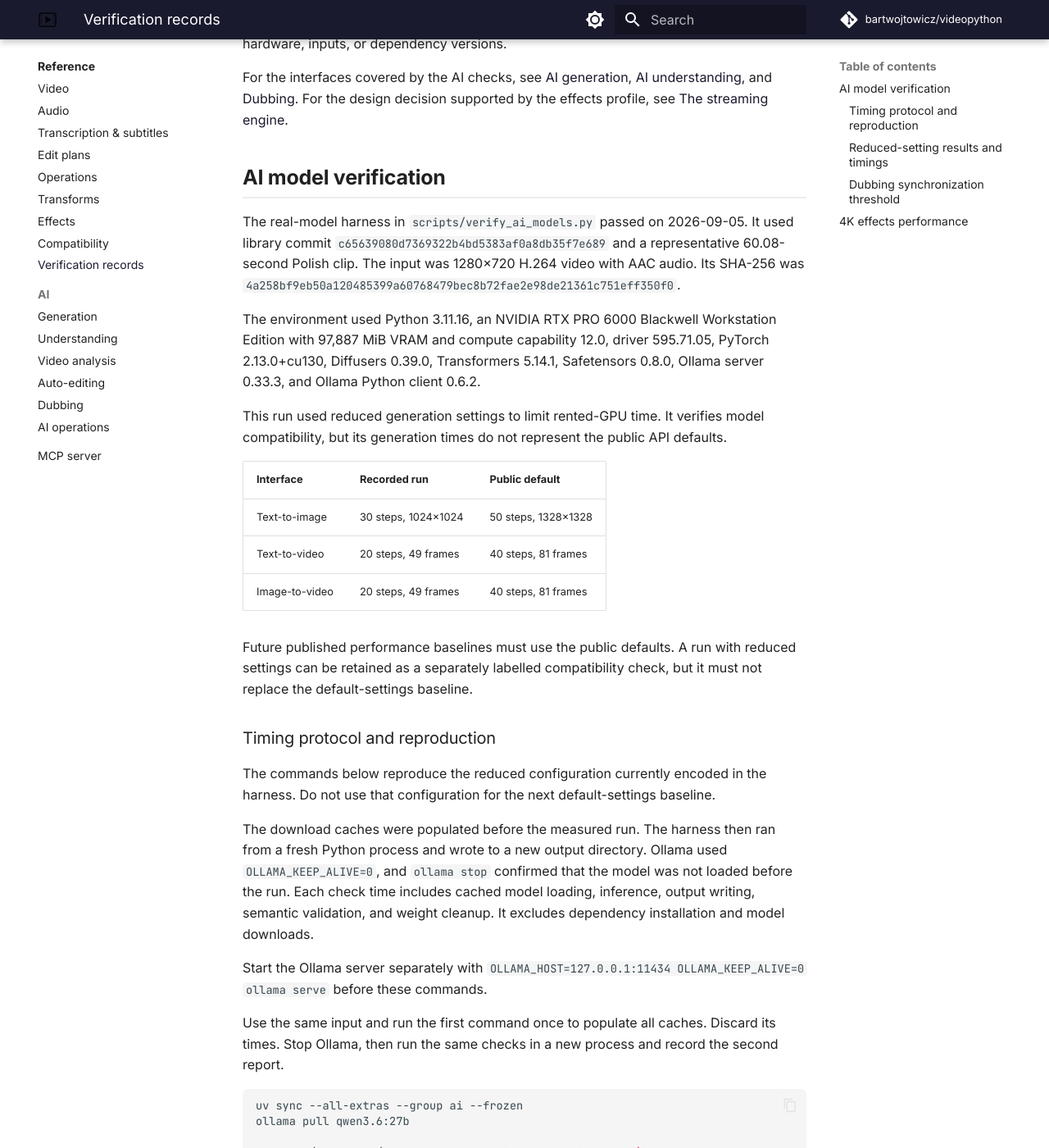
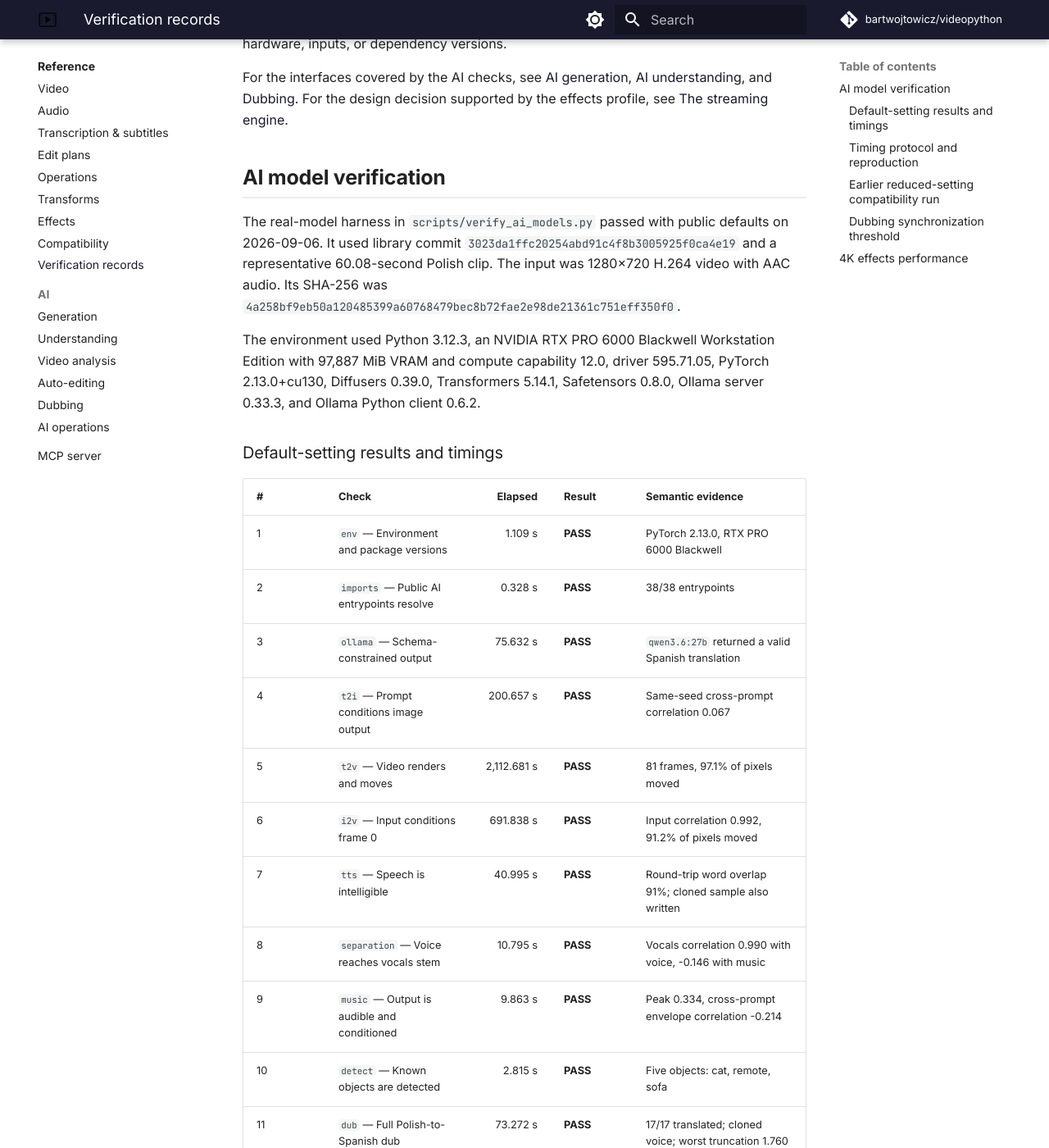
Before and after one commit to BartWojtowicz/videopython, an MkDocs documentation site: the page built from docs/reference/verification.md, in a window 1280 px wide and 1400 px high, scrolled down 238 px. Shown: the whole window at 82% size. Built offline with MkDocs 1.6.1 and Material for MkDocs 9.7.7, drawn with Linux system fonts in a browser that asks for light colours; comment, search, counter and statistics services are not loaded; some of the changed text lies outside the part shown.

Commit message:
Verify/default ai settings (#308)
* Use public defaults in AI verification
* Publish default AI verification baseline

````diff
--- a/docs/reference/verification.md
+++ b/docs/reference/verification.md
@@ -11,33 +11,47 @@ engine](../explanation/streaming-engine.md#why-pixel-effects-are-not-ffmpeg-filt
 
 ## AI model verification
 
-The real-model harness in `scripts/verify_ai_models.py` passed on 2026-09-05. It used
-library commit `c65639080d7369322b4bd5383af0a8db35f7e689` and a representative
-60.08-second Polish clip. The input was 1280×720 H.264 video with AAC audio. Its SHA-256
-was `4a258bf9eb50a120485399a60768479bec8b72fae2e98de21361c751eff350f0`.
+The real-model harness in `scripts/verify_ai_models.py` passed with public defaults on
+2026-09-06. It used library commit
+`3023da1ffc20254abd91c4f8b3005925f0ca4e19` and a representative 60.08-second Polish
+clip. The input was 1280×720 H.264 video with AAC audio. Its SHA-256 was
+`4a258bf9eb50a120485399a60768479bec8b72fae2e98de21361c751eff350f0`.
 
-The environment used Python 3.11.16, an NVIDIA RTX PRO 6000 Blackwell Workstation
+The environment used Python 3.12.3, an NVIDIA RTX PRO 6000 Blackwell Workstation
 Edition with 97,887 MiB VRAM and compute capability 12.0, driver 595.71.05, PyTorch
 2.13.0+cu130, Diffusers 0.39.0, Transformers 5.14.1, Safetensors 0.8.0, Ollama server
 0.33.3, and Ollama Python client 0.6.2.
 
-This run used reduced generation settings to limit rented-GPU time. It verifies model
-compatibility, but its generation times do not represent the public API defaults.
+### Default-setting results and timings
 
-| Interface | Recorded run | Public default |
-|---|---|---|
-| Text-to-image | 30 steps, 1024×1024 | 50 steps, 1328×1328 |
-| Text-to-video | 20 steps, 49 frames | 40 steps, 81 frames |
-| Image-to-video | 20 steps, 49 frames | 40 steps, 81 frames |
+| # | Check | Elapsed | Result | Semantic evidence |
+|---|---|---:|---|---|
+| 1 | `env` — Environment and package versions | 1.109 s | **PASS** | PyTorch 2.13.0, RTX PRO 6000 Blackwell |
+| 2 | `imports` — Public AI entrypoints resolve | 0.328 s | **PASS** | 38/38 entrypoints |
+| 3 | `ollama` — Schema-constrained output | 75.632 s | **PASS** | `qwen3.6:27b` returned a valid Spanish translation |
+| 4 | `t2i` — Prompt conditions image output | 200.657 s | **PASS** | Same-seed cross-prompt correlation 0.067 |
+| 5 | `t2v` — Video renders and moves | 2,112.681 s | **PASS** | 81 frames, 97.1% of pixels moved |
+| 6 | `i2v` — Input conditions frame 0 | 691.838 s | **PASS** | Input correlation 0.992, 91.2% of pixels moved |
+| 7 | `tts` — Speech is intelligible | 40.995 s | **PASS** | Round-trip word overlap 91%; cloned sample also written |
+| 8 | `separation` — Voice reaches vocals stem | 10.795 s | **PASS** | Vocals correlation 0.990 with voice, -0.146 with music |
+| 9 | `music` — Output is audible and conditioned | 9.863 s | **PASS** | Peak 0.334, cross-prompt envelope correlation -0.214 |
+| 10 | `detect` — Known objects are detected | 2.815 s | **PASS** | Five objects: cat, remote, sofa |
+| 11 | `dub` — Full Polish-to-Spanish dub | 73.272 s | **PASS** | 17/17 translated; cloned voice; worst truncation 1.760 seconds |
 
-Future published performance baselines must use the public defaults. A run with reduced
-settings can be retained as a separately labelled compatibility check, but it must not
-replace the default-settings baseline.
+The complete run took 3,219.985 seconds. Text-to-image generated two 50-step
+1328×1328 images. Text-to-video generated 81 frames at 1280×720 and 16 fps with 40
+steps. Image-to-video generated 81 frames at 832×480 and 16 fps with 40 steps. The
+default dub used voice cloning without speaker diarization and grouped segments under
+one `speaker_0` clone.
+
+Manual review confirmed that both images matched their prompts. The text-to-video clip
+kept a coherent mountain-lake scene while mist and water moved. The image-to-video clip
+kept the bicycle from its source image while a camera push moved it partly out of frame.
 
 ### Timing protocol and reproduction
 
-The commands below reproduce the reduced configuration currently encoded in the
-harness. Do not use that configuration for the next default-settings baseline.
+The harness calls the generation interfaces with their public defaults. The commands
+below produce the default-settings baseline.
 
 The download caches were populated before the measured run. The harness then ran from a
 fresh Python process and wrote to a new output directory. Ollama used
@@ -49,30 +63,45 @@ downloads.
 Start the Ollama server separately with
 `OLLAMA_HOST=127.0.0.1:11434 OLLAMA_KEEP_ALIVE=0 ollama serve` before these commands.
 
-Use the same input and run the first command once to populate all caches. Discard its
-times. Stop Ollama, then run the same checks in a new process and record the second
-report.
+Populate caches through the same pinned model loaders without running generation. Each
+initializer runs in its own process so that its weights are released before the next
+one. Then stop Ollama and run the harness in a new process. Do not interrupt an active
+CUDA generation.
 
 ```bash
 uv sync --all-extras --group ai --frozen
 ollama pull qwen3.6:27b
 
 HF_HOME=/workspace/.hf_home TOKENIZERS_PARALLELISM=false \
-  uv run python scripts/verify_ai_models.py \
-  --all \
-  --video verification-input/cam1_1min.mp4 \
-  --workdir verify-results/warm
+  uv run python -c 'from videopython.ai import TextToImage; TextToImage()._init_local()'
+HF_HOME=/workspace/.hf_home TOKENIZERS_PARALLELISM=false \
+  uv run python -c 'from videopython.ai import TextToVideo; TextToVideo()._init_local()'
+HF_HOME=/workspace/.hf_home TOKENIZERS_PARALLELISM=false \
+  uv run python -c 'from videopython.ai import ImageToVideo; ImageToVideo()._init_local()'
+HF_HOME=/workspace/.hf_home TOKENIZERS_PARALLELISM=false \
+  uv run python -c 'from videopython.ai import TextToSpeech; TextToSpeech()._init_local()'
+HF_HOME=/workspace/.hf_home TOKENIZERS_PARALLELISM=false \
+  uv run python -c 'from videopython.ai import AudioToText; m = AudioToText(); m._init_local(); m._init_vad()'
+HF_HOME=/workspace/.hf_home TOKENIZERS_PARALLELISM=false \
+  uv run python -c 'from videopython.ai.dubbing.separation import AudioSeparator; AudioSeparator()._init_local()'
+HF_HOME=/workspace/.hf_home TOKENIZERS_PARALLELISM=false \
+  uv run python -c 'from videopython.ai import TextToMusic; TextToMusic()._init_local()'
+HF_HOME=/workspace/.hf_home TOKENIZERS_PARALLELISM=false \
+  uv run python -c 'from videopython.ai import ObjectDetector; ObjectDetector()._load_model()'
 
 OLLAMA_HOST=127.0.0.1:11434 ollama stop qwen3.6:27b
 
-HF_HOME=/workspace/.hf_home TOKENIZERS_PARALLELISM=false \
+HF_HOME=/workspace/.hf_home TOKENIZERS_PARALLELISM=false OLLAMA_HOST=127.0.0.1:11434 \
   uv run python scripts/verify_ai_models.py \
   --all \
   --video verification-input/cam1_1min.mp4 \
   --workdir verify-results/measured
 ```
 
-### Reduced-setting results and timings
+### Earlier reduced-setting compatibility run
+
+The 2026-09-05 run used reduced generation settings to limit rented-GPU time. It
+verified model compatibility but does not represent the public API defaults.
 
 | # | Check | Elapsed | Result | Semantic evidence |
 |---|---|---:|---|---|
````
Also changed, not shown: ROADMAP.md (+0 -1 lines), 1 other file.
